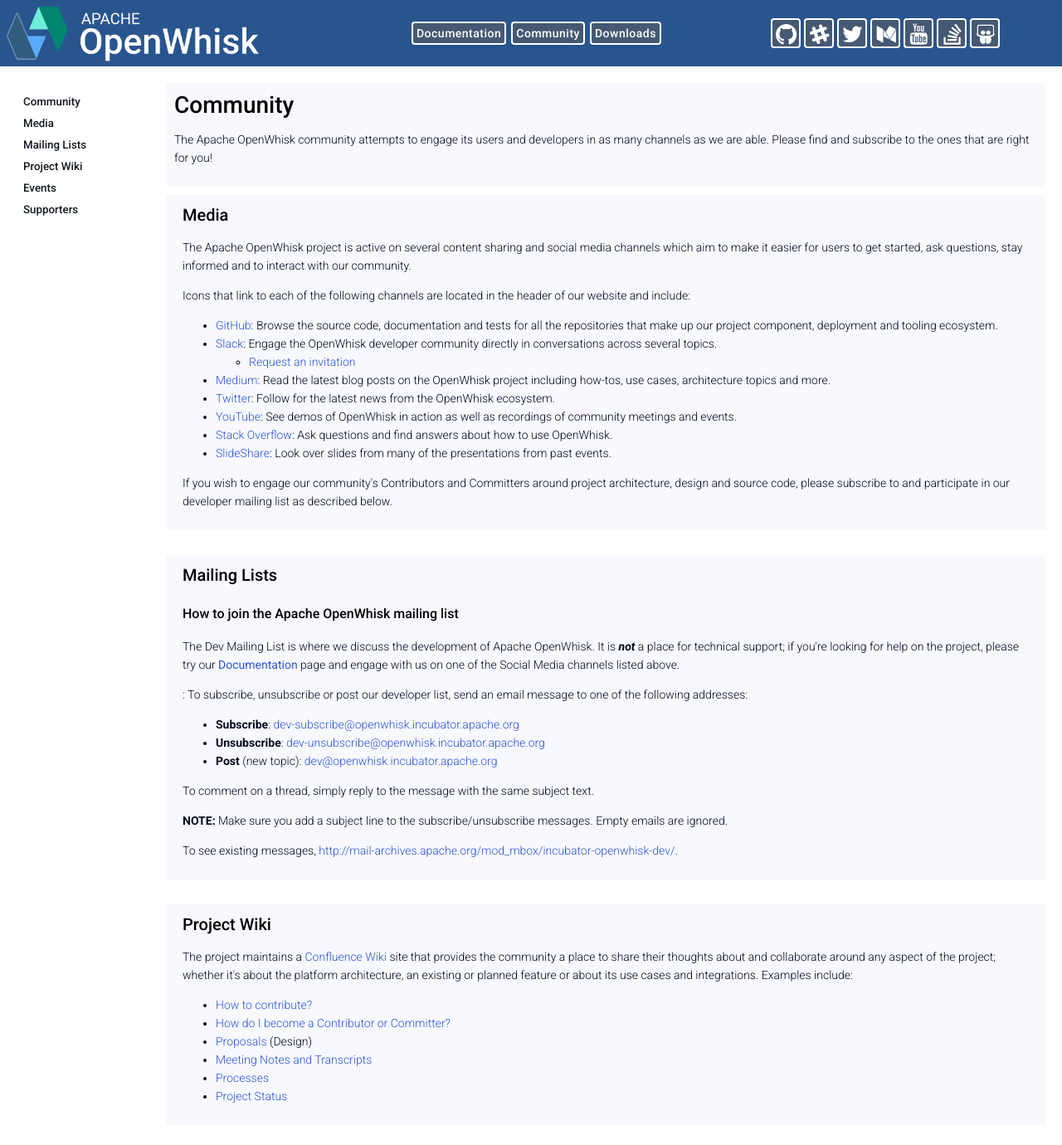
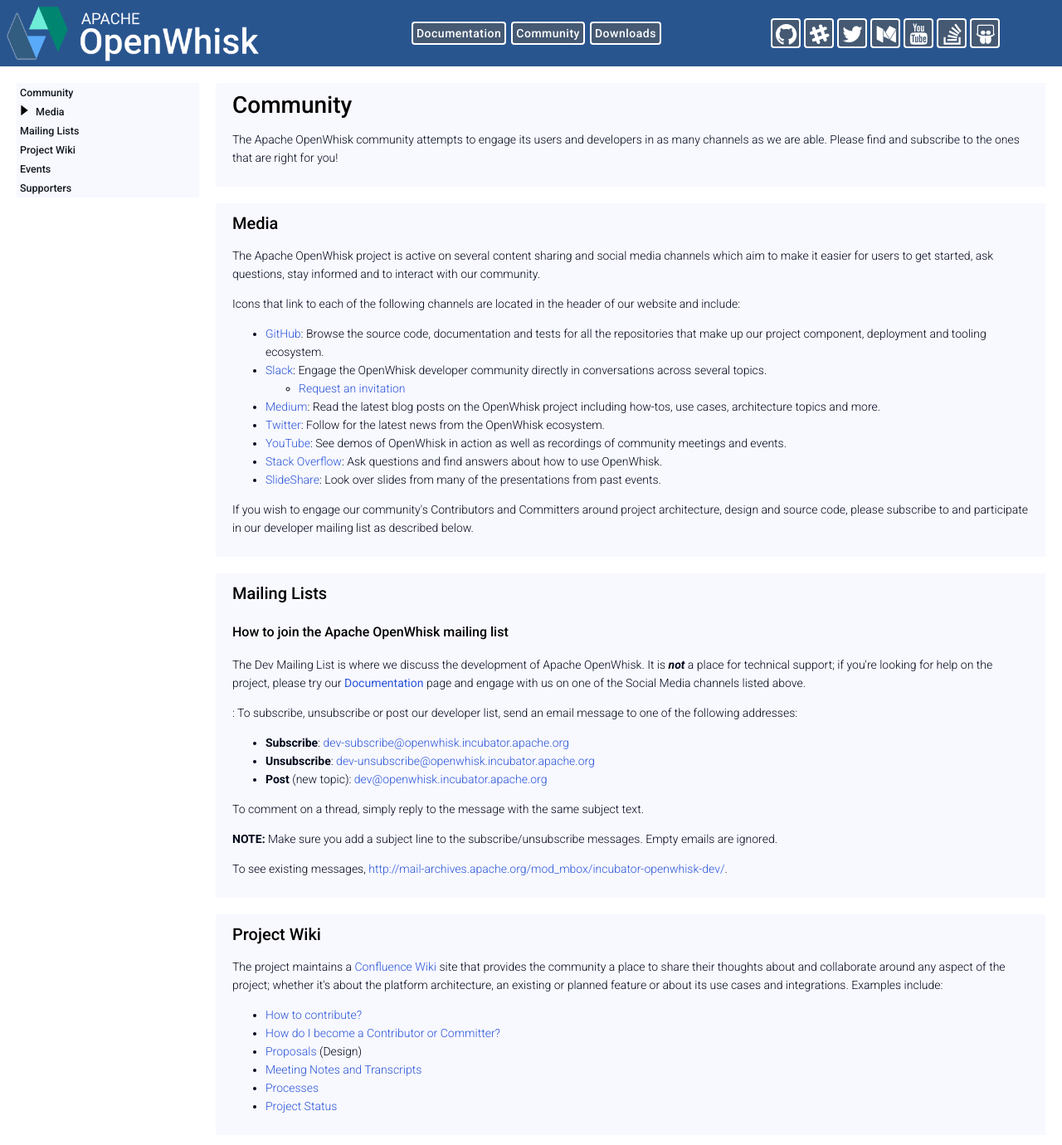
Before and after one commit to apache/openwhisk-website, a Jekyll site: the page built from community.md, in a window 1280 px wide and 1400 px high. Shown: the top 1380 px of the window at 83% size. Built offline with Jekyll 4.4.1, drawn with Linux system fonts in a browser that asks for light colours.

Commit message:
updates for index and layout on large sizes (#277)

```diff
--- a/_includes/index/index.js
+++ b/_includes/index/index.js
@@ -4,21 +4,43 @@
     var coll = document.getElementsByClassName("collapsible-toggle");
     var i;
 
+    // Apply exapandable (arrows) to all menuitems with a sibling
     for (i = 0; i < coll.length; i++) {
+      var sibling = coll[i].nextElementSibling;
+
+      if(sibling!==null){
+          coll[i].style.listStyleImage = "url('../images/elements/arrow-right-12px.png')";
+          // (top right bottom left)
+          sibling.style.padding = "0px 0px 0px 20px";
+      }
+
+      // Set "click" event listener on all menuitems
       coll[i].addEventListener("click", function() {
-        this.classList.toggle("active");
         var sibling = this.nextElementSibling;
-        console.log(sibling)
+        // alternate menu open/close states
         if(sibling!==null){
           if (sibling.style.display === "block") {
+            this.style.listStyleImage = "url('../images/elements/arrow-right-12px.png')";
             sibling.style.display = "none";
           } else {
+            this.style.listStyleImage = "url('../images/elements/arrow-down-12px.png')";
             sibling.style.display = "block";
           }
         }
       });
     }
 }
+
+// If sizing of arrows becomes an issue, we can use background approach instead
+// li
+// {
+//     background: url(../images/arrow_icon.gif) no-repeat 4px 4px transparent;
+//     background-image: url("x.png");
+//     list-style-type: none;
+//     margin: 0;
+//     padding: 2px;
+//     vertical-align: middle;
+// }
 
 function openIndex() {
           console.log("openIndex")
--- a/_layouts/community.html
+++ b/_layouts/community.html
@@ -40,16 +40,15 @@
   </div>
 
   <section id="whiskNodes">
-
+      <main id="doc">
           <div class="content">
               <a class="indexable" id="community"></a>
               <h2>Community</h2>
-        <!-- <h2 class="collapsible-toggle">Community</h2> -->
-        <div class="collapsible-content">
+              <div>
                   <p>The Apache OpenWhisk community attempts to engage its users and developers in as many channels as we are able. Please find and subscribe to the ones that are right for you!</p>
               </div>
           </div>
-
+      </main>
       <main id="doc">
           <div class="content">
               <a class="indexable" id="social"></a>
--- a/_layouts/downloads.html
+++ b/_layouts/downloads.html
@@ -26,7 +26,7 @@
     </div>
 
     <section id="whiskNodes">
-
+        <main id="doc">
             <div class="content">
                 <a class="indexable" id="downloads"></a>
                 <h2>Downloads</h2>
@@ -34,6 +34,7 @@
                     <p>This page contains links to the official project source code downloads by release.</p>
                 </div>
             </div>
+        </main>
 
         <main id="doc">
             <div class="content">
--- a/_scss/_base.scss
+++ b/_scss/_base.scss
@@ -14,7 +14,7 @@
     main {
         width: $main-width;
         // !Important.  Home page scrolls horz. without this width constraint (affected by SVG <img> issues)
-        max-width: $media-size-max-width;;
+        max-width: $media-size-max-width;
     }
 }
 
@@ -79,6 +79,7 @@
     border: 0px;
     padding: 0px;
     background-color: $color-header-bg-section-logo;
+    // TODO: make a variable
     background-image: url(/images/apache-openwhisk.png);
     background-size: $logo-width $logo-height !important;
     background-repeat: no-repeat;
@@ -89,6 +90,7 @@
 .header-section-text-links {
     display: table-row-group;
     background: $color-header-bg-section-menu-text;
+    // TODO: make image sizes variables
     width: 33%;
     min-width: 280px;
     color: white;
@@ -162,7 +164,6 @@
 }
 
 // Header is only shown on the "home" page
-// TODO: add padding to title/tag line for small media
 #whiskHeader {
     background-color: $color-blue-dark;
     color: $color-white;
@@ -198,6 +199,8 @@
     padding-bottom: $whisk-nodes-padding-base-Y;
     padding-left: $whisk-nodes-padding-base-X;
     padding-right: $whisk-nodes-padding-base-X;
+    // YYY
+    padding-top: 20px;
 
     main {
         display: table;
@@ -231,17 +234,11 @@
             height: 100%;
         }
     }
-
-    h3 {
-        margin-bottom: $whisk-nodes-h3-margin-bottom;
-    }
 }
 
 #doc {
     position: relative;
     overflow: hidden;
-    // TODO: evaluate this value's effect
-    padding-top: 10px;
     text-align: left;
 }
 
@@ -257,8 +254,8 @@
 }
 
 .flow-item-container {
+    background: $color-white;
     width: 260px;
-    background: $color-blue-gray-light;
     margin: 10px;
 }
 
@@ -277,9 +274,6 @@
     background-color: $color-menu-collapsible-bg;
     border: 1px solid $color-menuitem-collapsible-border;
     cursor: pointer;  // finger shown to let ppl know you can click it
-    width: 100%;
-    outline: none;
-    padding-left: 10px;
 }
 
 .collapsible-toggle:hover {
@@ -333,51 +327,52 @@
     // Note: we will turn this off for small/base media, allow other profiles to turn on.
     display: none;
     background-color: $color-index-bg;
-    color: $color-index-fg;
     width: $index-menu-width;
-    // Pad the overall index <ul> (and not all the nested <ul>s)
-    padding: 10px;
+    // Pad the overall index <div> (and not all the nested <ul>s)
+    margin: $index-menu-margin;
 
     ul {
         background-color: $color-index-list-bg;
-        font-size: $index-menu-font-size;
-        font-weight: 500;
-
-        //list-style-type: square;
-        //list-style-position: inside;
-        //list-style-image: url('abc.png')
-        //list-style: square inside url("abc.png");
         list-style-type: none;
         list-style-position: inside;
 
         // Override <ul> defaults:
-        // default margin: 16px (top and bottom)
-        // TODO: make variables
         margin: 0px;
-        padding-left: 10px;
-        padding-right: 0px;
-        padding-top: 2px;
-        padding-bottom: 2px;
+        padding: 0px;
     }
 
     li {
         background-color: $color-index-item-bg;
+        color: $color-index-fg;
         border: $index-item-border;
         font-size: $index-menu-font-size;
-        font-weight: 500;
-        // TODO: make variables
-        padding-left: 4px;
-        padding-top: 2px;
-        padding-bottom: 2px;
-        margin-left: 4px;
+        font-weight: $index-menu-font-weight;
+        padding: $index-menuitem-padding;
+        line-height: $index-menuitem-line-height;
+
+        // Control index-item (anchor) text color regardless by state
+        a {
+            color: $color-index-fg;
+            text-decoration: none;
+        }
+        a:hover {
+            // use different color on index-item hover
+            color: $color-index-fg-highlight;
+        }
+        a:visited {
+            color:$color-index-fg;
+        }
+        a:active {
+            color: $color-index-fg;
+        }
     }
 
-    a {
-        color: $color-index-fg;
-        text-decoration: none;
+    li:hover {
+        background-color: $color-index-bg-highlight;
+        font-weight: $index-menuitem-font-weight-hover;
+        a {
+            color: $color-index-fg-highlight;
+        }
     }
 
-    a:visited {color:$color-index-fg;}
-    a:hover {color: $color-index-fg;}
-    a:active {color: $color-index-fg;}
 }
--- a/_scss/_skin.scss
+++ b/_scss/_skin.scss
@@ -10,13 +10,8 @@
     font-family: $font-family-default;
 }
 
-strong {
-    //color: $color-blue-dark;
-}
-
 h1, h2, h3, h4, h5 {
     font-weight: $font-weight-bold;
-    //color: $color-blue-dark;
     margin: 0;
 }
 
@@ -63,42 +58,43 @@
 
 a {color: $color-anchors }
 a:visited { color: $color-anchors; }
-a:hover {color: $color-anchors;}
-a:active {color: $color-anchors;}
+a:hover { color: $color-anchors; }
+a:active { color: $color-anchors; }
 
 a.button {
     color: white;
 }
 
 .button {
-    color: $color-white;
     background-color: $color-blue-dark;
-    border: solid 1px #d0d0d0;
     border-bottom: solid 3px #b2b1b1;
     border-radius: 6px;
+    border: solid 1px $color-gray-percent-82;
+    box-shadow: inset 0 0 0 1px $color-gray-percent-96;
+    color: $color-blue-dark;
+    display: inline-block;
+    font-family: $font-family-default;
+    font-size: 13px;
+    font-weight: 300;
+    letter-spacing: 0.5px;
+    line-height: 40px;
     padding: 0 20px;
-    box-shadow: inset 0 0 0 1px #f5f5f5;
-    display: inline-block;
-    font-size: 13px;
-    font-family: $font-family-default;
-    font-weight: 300;
-    line-height: 40px;
     position: relative;
     text-align: center;
     text-decoration: none;
-    text-shadow: 0 1px 0 #fafafa;
+    text-shadow: 0 1px 0 rgba($color-blue-dark, 0.6);
 }
 
 .button:hover {
-    background: $color-blue-hover;
-    border: solid 1px #c2c2c2;
-    border-bottom: solid 3px #b2b1b1;
-    box-shadow: inset 0 0 0 1px #efefef;
+    background: $color-blue-gray-medium;
+    border: solid 1px $color-gray-percent-76;
+    border-bottom: solid 3px $color-gray-percent-70;
+    box-shadow: inset 0 0 0 1px $color-gray-percent-94;
 }
 
 .button:active {
     background: #dfdfdf;
-    border: solid 1px #959595;
-    box-shadow: inset 0 10px 15px 0 #c4c4c4;
+    border: solid 1px $color-gray-percent-56;
+    box-shadow: inset 0 10px 15px 0 $color-gray-percent-78;
     top:2px;
 }
--- a/_scss/_tablet.scss
+++ b/_scss/_tablet.scss
@@ -50,7 +50,8 @@
         #whiskNodes {
             display: table-cell;
             // NOTE: margin does not work here, must use left padding
-            padding-left: $index-menu-width;
+            // TODO: make a variable
+            padding-left: $index-menu-width + 40px;
         }
     }
 
@@ -84,9 +85,5 @@
                 border: $color-bg-tablet-image-wrapper-border;
             }
         }
-        h3 {
-            text-align: left;
-            margin-bottom: 18px;
-        }
     }
 }
--- a/_scss/_variables.scss
+++ b/_scss/_variables.scss
@@ -81,6 +81,13 @@
 $color-blue-gray-light-text: #9da6ab;
 $color-blue-dark-text: #00091a;
 $color-white: #fff;
+$color-gray-percent-56: #959595;
+$color-gray-percent-70: #b2b2b2;
+$color-gray-percent-76: #c2c2c2;
+$color-gray-percent-78: #c6c6c6;
+$color-gray-percent-82: #d0d0d0;
+$color-gray-percent-94: #efefef;
+$color-gray-percent-96: #f5f5f5;
 
 /*
  * Logo Colors
@@ -96,12 +103,12 @@
  */
 
 $color-fg-base-light-text: ghostwhite;
-$color-bg-base-main: white;
-$color-bg-base-image-wrapper: white;
+$color-bg-base-main: $color-white;
+$color-bg-base-image-wrapper: $color-white;
 $color-bg-base-content: ghostwhite;
 $color-bg-base-img: transparent;
-$color-bg-tablet-main: white;
-$color-bg-desktop-main: white;
+$color-bg-tablet-main: $color-white;
+$color-bg-desktop-main: $color-white;
 
 $color-header-bg: $color-blue-dark;
 $color-header-bg-section-logo: transparent;
@@ -202,15 +209,26 @@
  * Index
  */
 
-$index-menu-width: 200px;
+$index-menu-width: 220px;
 
 // position menu relative to header
-$index-menu-top-offset: $header-height + 18px;
-$index-menu-left-offset: 0px;
-$index-menu-font-size: 10pt;
+$index-menu-top-offset: $header-height + 10px;
+$index-menu-margin: 10px;
 
-$color-index-bg: $color-white;
+// left offset matches main body nodes
+$index-menu-left-offset: $whisk-nodes-padding-base-X;
+$index-menu-font-size: 12.5px;
+$index-menu-font-weight: 500;
+$index-menu-font-letter-spacing: 0.5px;
+
+$index-menuitem-padding: 2px;
+$index-menuitem-line-height: normal;
+$index-menuitem-font-weight-hover: 400;
+
+$color-index-bg: $color-bg-base-content;
 $color-index-fg: $color-blue-gray-dark;
+$color-index-bg-highlight: $color-blue-gray-medium;
+$color-index-fg-highlight: $color-white;
 $color-index-border: transparent;
 $color-index-list-bg: transparent;
 $color-index-list-border: transparent;
@@ -218,7 +236,7 @@
 $color-index-item-border: transparent;
 
 $index-border: 0px solid $color-index-list-border;
-$index-item-border: 0px solid $color-index-item-border;
+$index-item-border: 2px solid $color-index-item-border;
 
 /*
  * Expandable/Collapsible (WIP)
```
Also changed, not shown: _layouts/documentation.html (+9 -7 lines), images/apache-openwhisk-test.png (deleted), images/elements/arrow-down-12px.png (added), images/elements/arrow-down.svg (renamed from images/arrow-down.svg), images/elements/arrow-right-12px.png (added), images/elements/arrow-right.svg (renamed from images/arrow-right.svg). Lines whose indentation alone changed are shown as unchanged.
